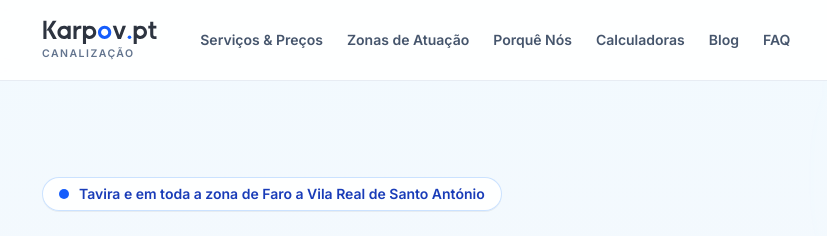
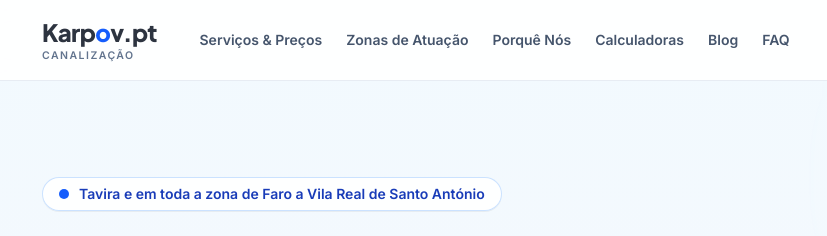
Before and after one commit to Vnukkarpov/canalizador, an Astro site: page / in a window 1280 px wide. Shown: the top 236 px of the page, 46-873 px from the left. Built offline with nearby package versions, Linux system fonts and the light colour scheme; Astro itself is replaced by a stand-in of ours.

Commit message:
Use Plus Jakarta Sans 800 for Karpov.pt with only O in blue

```diff
--- a/src/components/Footer.astro
+++ b/src/components/Footer.astro
@@ -1,7 +1,6 @@
 ---
 import { MapPin, Clock, ShieldCheck } from 'lucide-react';
 import { getLocaleFromUrl, type Locale } from '../i18n/utils';
-import Logo from './Logo.astro';
 
 const locale: Locale = getLocaleFromUrl(Astro.url);
 
@@ -101,7 +100,9 @@ const t =
       <!-- Col 1: Brand & Bio -->
       <div class="md:col-span-1">
         <div class="mb-4">
-          <Logo class="h-7 w-auto text-slate-100 mb-1" accentClass="text-blue-400" />
+          <div class="brand-word font-display font-extrabold text-2xl tracking-tight text-slate-100 flex items-baseline" aria-label="Karpov.pt">
+            <span aria-hidden="true">Karp</span><span class="text-blue-400" aria-hidden="true">o</span><span aria-hidden="true">v.pt</span>
+          </div>
           <p class="text-[11px] text-slate-400 font-medium tracking-wider uppercase">{t.subtitle}</p>
         </div>
         <p class="text-sm text-slate-400 mb-4 leading-relaxed">
--- a/src/components/Header.astro
+++ b/src/components/Header.astro
@@ -1,6 +1,5 @@
 ---
 import { getLocaleFromUrl, getLocalizedPath, type Locale } from '../i18n/utils';
-import Logo from './Logo.astro';
 
 const path = Astro.url.pathname;
 const locale: Locale = getLocaleFromUrl(Astro.url);
@@ -65,7 +64,9 @@ const t =
     <!-- Brand -->
     <a href={homeHref} class="group flex items-center gap-2.5 shrink-0" aria-label={t.homeAria}>
       <div>
-        <Logo class="h-7 w-auto text-[#2d3440]" accentClass="text-blue-600" />
+        <div class="brand-word font-display font-extrabold text-2xl tracking-tight text-[#2d3440] flex items-baseline" aria-label="Karpov.pt">
+          <span aria-hidden="true">Karp</span><span class="text-blue-600" aria-hidden="true">o</span><span aria-hidden="true">v.pt</span>
+        </div>
         <p class="text-[10.5px] text-slate-500 font-semibold tracking-[0.14em] uppercase">{t.subtitle}</p>
       </div>
     </a>
--- a/src/components/Logo.astro
+++ /dev/null
@@ -1,70 +0,0 @@
----
-interface Props {
-  accentClass?: string;
-  class?: string;
-}
-
-const {
-  accentClass = 'text-blue-600',
-  class: className = 'h-7 w-auto',
-} = Astro.props;
----
-
-<svg
-  viewBox="0 0 166 40"
-  fill="none"
-  xmlns="http://www.w3.org/2000/svg"
-  class={className}
-  role="img"
-  aria-label="Karpov.pt"
->
-  <!-- Karp -->
-  <g fill="currentColor">
-    <!-- K -->
-    <path d="M2 4H6.4V30H2V4ZM6.4 17.8L15.4 4H20.8L11.2 18.2L6.4 17.8ZM9.2 18.2L12.8 14.8L21.2 30H15.8L9.2 18.2Z" />
-    <!-- a (single-story geometric) -->
-    <path
-      fill-rule="evenodd"
-      clip-rule="evenodd"
-      d="M36.6 11H41V30H36.6V28.3C35.2 29.5 33.4 30.1 31.3 30.1C26.1 30.1 22.1 26.0 22.1 20.5C22.1 15.0 26.1 10.9 31.3 10.9C33.4 10.9 35.2 11.5 36.6 12.7V11ZM31.6 15.4C28.7 15.4 26.5 17.6 26.5 20.5C26.5 23.4 28.7 25.6 31.6 25.6C34.5 25.6 36.7 23.4 36.7 20.5C36.7 17.6 34.5 15.4 31.6 15.4Z"
-    />
-    <!-- r -->
-    <path d="M45 11H49.2V13.7C50.4 11.8 52.3 11 54.9 11H56.2V15.3H54.6C51.3 15.3 49.4 17.0 49.4 20.3V30H45V11Z" />
-    <!-- p -->
-    <path
-      fill-rule="evenodd"
-      clip-rule="evenodd"
-      d="M58.5 11H62.9V12.7C64.3 11.5 66.1 10.9 68.2 10.9C73.4 10.9 77.5 15.0 77.5 20.5C77.5 26.0 73.4 30.1 68.2 30.1C66.1 30.1 64.3 29.5 62.9 28.3V37H58.5V11ZM68.0 15.4C65.1 15.4 62.9 17.6 62.9 20.5C62.9 23.4 65.1 25.6 68.0 25.6C70.9 25.6 73.1 23.4 73.1 20.5C73.1 17.6 70.9 15.4 68.0 15.4Z"
-    />
-  </g>
-
-  <!-- o (accent blue) -->
-  <path
-    class={accentClass}
-    fill="currentColor"
-    fill-rule="evenodd"
-    clip-rule="evenodd"
-    d="M89.5 10.9C94.8 10.9 99.0 15.1 99.0 20.5C99.0 25.9 94.8 30.1 89.5 30.1C84.2 30.1 80.0 25.9 80.0 20.5C80.0 15.1 84.2 10.9 89.5 10.9ZM89.5 15.3C86.7 15.3 84.4 17.6 84.4 20.5C84.4 23.4 86.7 25.7 89.5 25.7C92.3 25.7 94.6 23.4 94.6 20.5C94.6 17.6 92.3 15.3 89.5 15.3Z"
-  />
-
-  <!-- v -->
-  <path
-    fill="currentColor"
-    d="M101.0 11H105.8L110.5 24.4L115.2 11H120.0L112.8 30H108.2L101.0 11Z"
-  />
-
-  <!-- . (accent blue) -->
-  <circle class={accentClass} cx="125.0" cy="27.5" r="2.6" fill="currentColor" />
-
-  <!-- pt -->
-  <g fill="currentColor">
-    <!-- p -->
-    <path
-      fill-rule="evenodd"
-      clip-rule="evenodd"
-      d="M131.0 11H135.4V12.7C136.8 11.5 138.6 10.9 140.7 10.9C145.9 10.9 150.0 15.0 150.0 20.5C150.0 26.0 145.9 30.1 140.7 30.1C138.6 30.1 136.8 29.5 135.4 28.3V37H131.0V11ZM140.5 15.4C137.6 15.4 135.4 17.6 135.4 20.5C135.4 23.4 137.6 25.6 140.5 25.6C143.4 25.6 145.6 23.4 145.6 20.5C145.6 17.6 143.4 15.4 140.5 15.4Z"
-    />
-    <!-- t -->
-    <path d="M154.6 5.5H159.0V11H163.4V15.0H159.0V23.4C159.0 25.2 159.9 26.0 161.8 26.0H163.6V30.0H160.8C156.6 30.0 154.6 27.9 154.6 23.7V15.0H151.8V11H154.6V5.5Z" />
-  </g>
-</svg>
```
